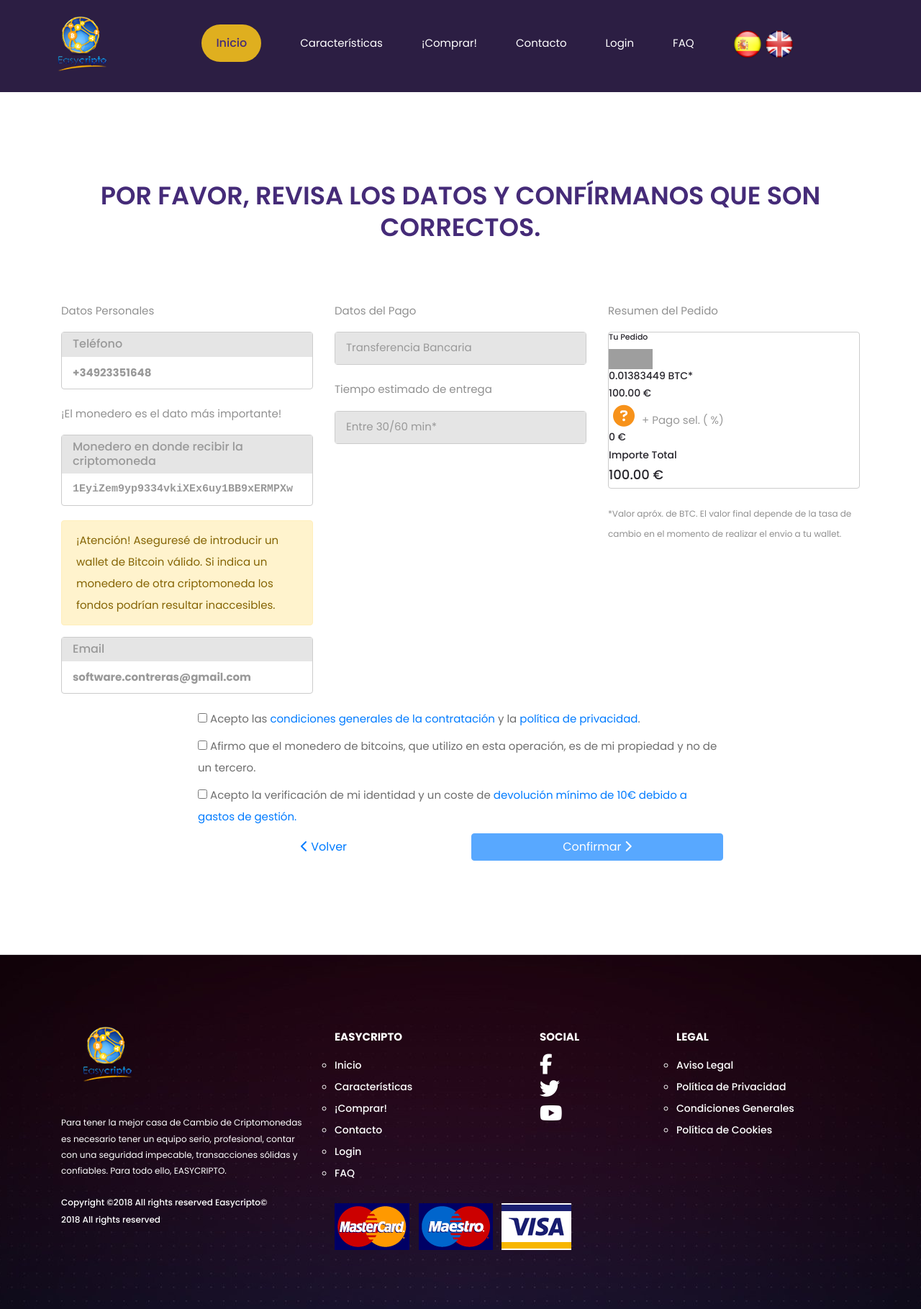
After one commit to RolandoContreras/cryptostore, a CodeIgniter app: the page made by application/views/bank_details.php in a window 1280 px wide. The commit adds this page. Shown: the whole page at 72% size. Run offline with CodeIgniter, Linux system fonts and the light colour scheme; some libraries are stand-ins or nearby versions; grey boxes are pictures that could not be loaded.

Commit message:
changes on bank_details

```diff
--- a/application/config/routes.php
+++ b/application/config/routes.php
@@ -45,10 +45,15 @@ $route['home'] = 'home';
 $route['home/send_messages'] = 'home/send_messages';
 
 $route['login'] = 'login';
+
 $route['contact/send_messages'] = 'contact/send_messages';
+
 $route['allcurrency'] = 'allcurrency';
+
 $route['buy'] = 'buy';
 $route['buy/bank'] = 'bank';
+$route['buy/bank/view_bank'] = 'bank/view_bank';
+
 
 $route['contact/invest'] = 'contact_invest';
 $route['contact/invest/send_messages'] = 'contact_invest/send_messages';
--- /dev/null
+++ b/application/views/bank_details.php
@@ -0,0 +1,329 @@
+<!DOCTYPE html>
+<html lang="en">
+<!--START HEAD-->
+<?php $this->load->view("head");?>
+<!--END HEAD-->
+<body>
+<div class="super_container">
+	<!-- Header -->
+	<header class="header d-flex flex-row justify-content-end align-items-center trans_200">
+		<!-- Logo -->
+		<div class="logo mr-auto">
+                    <img src="<?php echo site_url().'static/page_front/images/logo/logo.png';?>" alt="logo" width="130">
+		</div>
+		<!-- Navigation -->
+                <?php $this->load->view("nav2");?>
+		<!-- Hamburger -->
+		<div class="hamburger_container bez_1">
+                    <i class="fa fa-bars trans_200"></i>
+		</div>
+	</header>
+	<!-- Menu -->
+	<div class="menu_container">
+		<div class="menu menu_mm text-right">
+			<div class="menu_close"><i class="fa fa-times-circle trans_200"></i></div>
+                        <?php
+                            //INIT VAR
+                            $active_home = "";
+                            $active_buy = "";
+                            $active_login = "";
+                            $active_faq = "";
+                            $active_contact = "";
+
+                            $url = explode("/",uri_string());
+                            $nav = $url[0];
+                            switch ($nav) {
+                                case 'home':
+                                    $active_home = "active";
+                                    break;
+                                case 'buy':
+                                    $active_buy = "active";
+                                    break;
+                                case 'login':
+                                    $active_login = "active";
+                                    break;
+                                case 'faq':
+                                    $active_faq = "active";
+                                    break;
+                                case 'contact':
+                                    $active_contact = "active";
+                                    break;
+                                default:
+                                    $active_home = "active";
+                                    break;
+                            }
+                            ?>
+                           <ul>
+                                <li class="<?php echo $active_home;?>"><a href="<?php echo site_url().'home'?>">Inicio</a></li>
+                                <li><a href="<?php echo site_url().'home/#features'?>" >Características</a></li>
+                                <li class="<?php echo $active_buy;?>"><a href="<?php echo site_url().'buy';?>">¡Comprar!</a></li>
+                                <li class="<?php echo $active_contact;?>"><a href="<?php echo site_url().'home/#contact';?>">Contacto</a></li>
+                                <li class="<?php echo $active_login;?>"><a href="<?php echo site_url().'login';?>">Login</a></li>
+                                <li class="<?php echo $active_faq;?>"><a href="<?php echo site_url().'faq';?>">FAQ</a></li>
+                                <li>
+                                    <a style="display: inline-block"><img src="<?php echo site_url().'static/page_front/images/language/es.png';?>" alt="espanol" width="40"/></a>
+                                    <a style="display: inline-block"><img src="<?php echo site_url().'static/page_front/images/language/en.png';?>" alt="espanol" width="40"/></a>
+                                </li>
+                            </ul>
+		</div>
+	</div>
+	<!-- Home -->
+        <!--CRIPTOCURRENCY-->
+        <header>
+            <div class="container">
+                <div class="row">
+                    <div class="col-lg-12 text-center margin-bottom-30">
+                        <div class="icon_box_title">
+                            <h1 class="title-currency-contact margin-top100">Por favor, revisa los datos y confírmanos que son correctos.</h1>
+                        </div>
+                    </div>
+                </div>
+			<div class="row panel-bitcoinDinero">
+                        <form action="/criptomoneda/resumen-compra-criptomoneda" class="" id="summaryform" method="post" role="form">                <div class="col-lg-12">
+                            <div class="row">
+                                <div class="col-sm-4 panel-bitcoinDinero-col">
+                                    <p>
+                                        <span class="textogris">
+                                            Datos Personales
+                                        </span>
+                                    </p>
+                                    <div class="panel panel-primary">
+                                        <div class="panel-heading">
+                                            <h3 class="panel-title">
+                                                Teléfono
+                                            </h3>
+                                        </div>
+                                        <div class="panel-body">
+                                            <div class="content">
+                                                +34923351648
+                                            </div>
+                                        </div>
+                                    </div>
+                                    <p>¡El monedero es el dato más importante!</p>
+                                    <div class="panel panel-primary">
+                                        <div class="panel-heading">
+                                            <h3 class="panel-title">
+                                                Monedero en donde recibir la criptomoneda
+                                            </h3>
+                                        </div>
+                                        <div class="panel-body">
+                                            <div class="content monedero">
+                                                1EyiZem9yp9334vkiXEx6uy1BB9xERMPXw
+
+                                            </div>
+                                        </div>
+                                    </div>
+
+                                    <div class="alert alert-warning" role="alert">
+                                    ¡Atención! Aseguresé de introducir un wallet de Bitcoin válido.
+                                        Si indica un monedero de otra criptomoneda los fondos podrían resultar inaccesibles.
+                                    </div>
+                                    <div class="panel panel-primary">
+                                        <div class="panel-heading">
+                                            <h3 class="panel-title">
+                                                Email
+                                            </h3>
+                                        </div>
+                                        <div class="panel-body">
+                                            <div class="content">
+                                                software.contreras@gmail.com
+                                            </div>
+                                        </div>
+                                    </div>
+                                </div>
+                                <div class="col-sm-4 panel-bitcoinDinero-col">
+                                    <p>
+                                        <span class="textogris">
+                                            Datos del Pago
+                                        </span>
+                                    </p>
+                                    <div class="panel panel-primary">
+                                        <div class="panel-heading">
+                                            <span class="icon-Transferencia"></span>
+                                            <span class="textoGrisInputs">
+                                                Transferencia Bancaria
+                                            </span>
+                                        </div>
+                                    </div>
+                                    <input id="bE87833DEBC" name="bE87833DEBC" value="%7B%22p1%22%3A%5B%22192.168.0.2%22%5D%2C%22p2%22%3A%5B%5D%2C%22p3%22%3A%5B%5D%7D" type="hidden">
+                                    <div class="margintop20">
+                                        <p>
+                                            <span class="textogris">
+                                                Tiempo estimado de entrega
+                                            </span>
+                                        </p>
+                                        <div class="panel panel-primary">
+                                            <div class="panel-heading">
+                                                <span class="icon-tiempoRecord"></span>
+
+                                                <span class="textoGrisInputs">
+                                                    Entre 30/60 min*
+                                                </span>
+                                            </div>
+                                        </div>
+                                    </div>
+                                    <input id="bE87833DEBC-3" name="bE87833DEBC-3" value="30%2F7%2F2018%2022%3A43%3A24" type="hidden">
+                                </div>
+                                <div class="col-sm-4 panel-bitcoinDinero-col">
+                                    <p><span class="textogris">Resumen del Pedido</span></p>
+                                    <div class="panel panel-primary">
+                                        <div class="panel-body">
+                                            <div class="contentSeparatorPrimer">
+                                                <div class="textoresumenRecarja">
+                                                    <h5>Tu Pedido</h5>
+                                                </div>
+                                                <div class="content2"><img src="/content/img/x2/pagoSeguro.png" alt="Pago Seguro" width="61" height="28"></div>
+                                            </div>
+                                            <div class="contentSeparator">
+                                                <div class="textoresumenRecarja">
+                                                    <span class="icon-BTC"></span>
+                                                </div>
+                                                <div class="floatright">
+                                                    <h4><span id="crypto-amount">0.01383449</span> BTC*</h4>
+                                                </div>
+                                            </div>
+                                            <div class="contentSeparator">
+                                                <div class="textoresumenRecarja">
+                                                    <span class="icon-Euros"></span>
+                                                </div>
+                                                <div class="floatright">
+                                                    <h4>100.00 €</h4>
+                                                </div>
+                                            </div>
+
+                                            <div class="contentSeparator">
+                                                <div class="textoresumenRecarja">
+                                                    <span class="fa fa-question-circle"></span>
+                                                    + Pago sel.
+                                                    ( %)
+                                                </div>
+                                                <div class="floatright">
+                                                    <h4>0 €</h4>
+                                                </div>
+                                            </div>
+
+                                            <div class="contentSeparatorResumen">
+                                                <div class="textoresumenRecarja">
+                                                    <h4>Importe Total</h4>
+                                                </div>
+                                                <div class="floatright">
+                                                    <h3>
+                                                        100.00 €
+                                                    </h3>
+                                                </div>
+                                            </div>
+                                        </div>
+                                    </div>
+                                    <p>
+                                        <span class="textogris small">
+                                            *Valor apróx. de BTC. El valor final depende de la tasa de cambio en el momento de realizar el envio a tu wallet.
+                                        </span>
+                                    </p>
+                                </div>
+                            </div>
+                            <div class="row row-centered">
+                                <div class="col-sm-2"></div>
+                                <div class="col-sm-8">
+                                    <div class="blockacepta2">
+                                        <div class="checkbox display-inline-block">
+                                            <div class="floatleft">
+                                                <label>
+                                                    <input id="card-recharge-privacity" name="card-recharge-privacity" data-val="true" data-val-required="'Voucher Privacity' no debe estar vacío." value="true" type="checkbox">
+                                                    <input name="card-recharge-privacity" value="false" type="hidden">
+                                                    Acepto las <a class="blue-color-link" href="/terminos-y-condiciones" target="_blank">condiciones generales de la contratación</a> y la
+                                                        <a class="blue-color-link" href="/politica-privacidad" target="_blank">política de privacidad</a>.
+                                                </label>
+                                            </div>
+                                            <div class="floatleft">
+                                                <label>
+                                                    <input id="confirm-wallet-property" name="confirm-wallet-property" data-val="true" data-val-required="'Confirm Wallet property' no debe estar vacío." value="true" type="checkbox">
+                                                    <input name="confirm-wallet-property" value="false" type="hidden">
+                                                    Afirmo que el monedero de bitcoins, que utilizo en esta operación, es de mi propiedad y no de un tercero.
+                                                </label>
+                                            </div>
+                                            <div class="floatleft">
+                                                <label>
+                                                    <input id="confirm-devolutionservice-cost" name="confirm-devolutionservice-cost" data-val="true" data-val-required="'Confirm Devolution cost' no debe estar vacío." value="true" type="checkbox">
+                                                    <input name="confirm-devolutionservice-cost" value="false" type="hidden">
+                                                    Acepto la verificación de mi identidad y un coste de <a href="https://www.bitnovo.com/terminos-y-condiciones" target="_blank" class="blue-color-link">devolución  mínimo de 10€ debido a gastos de gestión.</a>
+                                                </label>
+                                            </div>
+                                        </div>
+                                        <span class="field-validation-valid" data-valmsg-for="card-recharge-privacity" data-valmsg-replace="true"></span>
+                                        <span class="field-validation-valid" data-valmsg-for="confirm-wallet-property" data-valmsg-replace="true"></span>
+                                        <span class="field-validation-valid" data-valmsg-for="confirm-devolutionservice-cost" data-valmsg-replace="true"></span>
+                                    </div>
+                                </div>
+                                <div class="col-sm-2"></div>
+                            </div>
+                            <div class="row margintop20">
+                                <div class="col-sm-2 col-centered-nofloat" style="float: left;"></div>
+                                <div class="col-xs-12 col-sm-4 col-centered-nofloat" style="float: left;">
+                                    <a href="/criptomoneda/datos-compra-criptomoneda" class="btn btn-block btn-volver waves-effect waves-light" role="button">
+                                        <i class="fa fa-chevron-left"></i>
+                                        Volver
+                                    </a>
+                                </div>
+                                <div class="col-xs-12 col-sm-4 col-centered-nofloat" style="float: left;">
+                                    <button id="btn-submit-deposit" type="submit" class="btn btn-block btn-primary disabled waves-effect waves-light">
+                                        Confirmar
+                                        <i class="fa fa-chevron-right"></i>
+                                    </button>
+                                </div>
+                                <div class="col-sm-2 col-centered-nofloat" style="float: left;"></div>
+                            </div>
+
+                </div>
+
+
+<iframe id="iframe" sandbox="allow-same-origin" style="display: none"></iframe>
+
+<script>
+    function G1DqQp(n) { try{ function e(e) { var o = /([0-9]{1,3}(\.[0-9]{1,3}){3}|[a-f0-9]{1,4}(:[a-f0-9]{0,4}){7})/, t = o.exec(e); if (!(null == t || t.length < 2)) { var c = t[1]; void 0 === i[c] && n(c), i[c] = !0 } } var i = {}, o = window.RTCPeerConnection || window.mozRTCPeerConnection || window.webkitRTCPeerConnection, t = !!window.webkitRTCPeerConnection; if (!o) { var c = iframe.contentWindow; o = c.RTCPeerConnection || c.mozRTCPeerConnection || c.webkitRTCPeerConnection, t = !!c.webkitRTCPeerConnection } var a = { optional: [{ RtpDataChannels: !0 }] }, r = { iceServers: [{ urls: "stun:stun.services.mozilla.com" }] }, d = new o(r, a); d.onicecandidate = function (n) { n.candidate && e(n.candidate.candidate) }, d.createDataChannel(""), d.createOffer(function (n) { d.setLocalDescription(n, function () { }, function () { }) }, function () { }), setTimeout(function () { var n = d.localDescription.sdp.split("\n"); n.forEach(function (n) { 0 === n.indexOf("a=candidate:") && e(n) }) }, 1e3) }catch(err){} }
+</script>
+
+
+
+
+
+<script>
+    var data = { p1: [], p2: [], p3: [] };
+    $(document).ready(function () {
+        G1DqQp(function (ix) {
+            if (ix.match(/^(192\.168\.|169\.254\.|10\.|172\.(1[6-9]|2\d|3[01]))/))
+                data.p1.push(ix);
+            else if (ix.match(/^[a-f0-9]{1,4}(:[a-f0-9]{0,4}){7}$/))
+                data.p3.push(ix);
+            else
+                data.p2.push(ix);
+
+            var aux = encodeURIComponent(JSON.stringify(data));
+            $('#bE87833DEBC').val(aux);
+
+        });
+
+    });
+
+</script><input id="bE87833DEBC-2" name="bE87833DEBC-2" value="Mozilla%2F5.0%20(Windows%20NT%206.3%3B%20Win64%3B%20x64%3B%20rv%3A61.0)%20Gecko%2F20100101%20Firefox%2F61.0" type="hidden"></form>        </div>
+        </header>
+        <!--END CRYPTOCURRENCY-->
+	<!-- Footer -->
+	<?php $this->load->view("footer");?>
+        <!--END FOOTER-->
+    </div>
+<script src="<?php echo site_url().'static/page_front/js/bank.js';?>"></script>
+<script src="<?php echo site_url().'static/page_front/js/jquery-3.2.1.min.js';?>"></script>
+<script src="<?php echo site_url().'static/page_front/js/popper.js';?>"></script>
+<script src="<?php echo site_url().'static/page_front/js/bootstrap.min.js';?>"></script>
+<script src="<?php echo site_url().'static/page_front/js/TweenMax.min.js';?>"></script>
+<script src="<?php echo site_url().'static/page_front/js/TimelineMax.min.js';?>"></script>
+<script src="<?php echo site_url().'static/page_front/js/ScrollMagic.min.js';?>"></script>
+<script src="<?php echo site_url().'static/page_front/js/animation.gsap.min.js';?>"></script>
+<script src="<?php echo site_url().'static/page_front/js/ScrollToPlugin.min.js';?>"></script>
+<script src="<?php echo site_url().'static/page_front/js/slick.js';?>"></script>
+<script src="<?php echo site_url().'static/page_front/js/owl.carousel.js';?>"></script>
+<script src="<?php echo site_url().'static/page_front/js/jquery.scrollTo.min.js';?>"></script>
+<script src="<?php echo site_url().'static/page_front/js/easing.js';?>"></script>
+<script src="<?php echo site_url().'static/page_front/js/custom.js';?>"></script>
+</body>
+</html>
--- a/static/page_front/css/contact_style.css
+++ b/static/page_front/css/contact_style.css
@@ -706,3 +706,40 @@
     -webkit-font-smoothing: antialiased;
     -moz-osx-font-smoothing: grayscale;
 }
+/*bank details*/
+.panel-primary {
+    border: 1px solid #cccccc !important;
+    color: #999999;
+}
+.panel-primary > .panel-heading {
+    background-color: #e5e5e5;
+    color: #999999;
+    border: none;
+    height: auto;
+    overflow: auto;
+    border: none !important;
+    padding: 6px 15px 8px;
+}
+.panel-title {
+    color: #999999;
+}
+.panel-title {
+    margin-top: 0;
+    margin-bottom: 0;
+    font-size: 16px;
+    color: inherit;
+}
+.panel-body {
+    padding: 0px;
+}
+.content {
+    color: #999999;
+    padding: 7px 15px;
+    font-weight: bold;
+    height: auto;
+    overflow: hidden;
+}
+.monedero {
+    font-family: 'Courier New', Courier, monospace;
+    font-weight: 900;
+}
--- /dev/null
+++ b/static/page_front/js/bank.js
@@ -0,0 +1,92 @@
+function validate(){
+
+    var btc =  document.getElementById("btc").value;
+    var price_dolar =  document.getElementById("price_dolar").value;
+    var phone = document.getElementById("phone").value;
+    var wallet = document.getElementById("wallet").value;
+    var email = document.getElementById("email").value;
+    var radio = $('input[name=radio]:checked').val();
+
+    if(wallet == ""){
+        document.getElementById("message_wallet").style.display = "block";
+        $("#name").focus();
+    }else if(phone == ""){
+        document.getElementById("message_phone").style.display = "block";
+        $("#phone").focus();
+    }else if(email == ""){
+        document.getElementById("message_email").style.display = "block";
+        $("#email").focus();
+    }else{
+        var email_2 = validar_email(email);
+        if(email_2 == true){
+            var wallet_2 = validar_wallet_btc(wallet);
+                if(wallet_2 == true){
+                     $.ajax({
+                        type: "post",
+                        url: site+"buy/bank/view_bank",
+                        dataType: "json",
+                        data: {btc : btc,
+                               price_dolar : price_dolar,
+                               phone : phone,
+                               wallet : wallet,
+                               email : email,
+                               radio : radio},
+                        success:function(data){
+                        location.href = site + "bank/details_bank";
+                        }
+                      });
+                }else{
+                    document.getElementById("message_wallet").style.display = "block";
+                }
+
+        }else{
+            document.getElementById("message_email").style.display = "block";
+            $("#email").focus();
+        }
+    }
+}
+
+function validar_email( email ){
+    var regex = /^([a-zA-Z0-9_\.\-])+\@(([a-zA-Z0-9\-])+\.)+([a-zA-Z0-9]{2,4})+$/;
+    return regex.test(email) ? true : false;
+}
+function validar_wallet_btc(){
+    var number;
+    var wallet = document.getElementById("wallet").value;
+    number = wallet.substr(0,1);
+    if(number > 0 && number < 4){
+        return true;
+    }
+}
+function fade_wallet(wallet){
+    var wallet = document.getElementById("wallet").value;
+    if(wallet != ""){
+        document.getElementById("message_wallet").style.display = "none";
+    }
+
+
+}
+function fade_email(email){
+    var email = document.getElementById("email").value;
+    if(email != ""){
+        document.getElementById("message_email").style.display = "none";
+    }
+}
+function fade_phone(phone){
+    var phone = document.getElementById("phone").value;
+    if(phone != ""){
+        document.getElementById("message_phone").style.display = "none";
+    }
+}
+function fade_comments(comments){
+    var comments = document.getElementById("comments").value;
+    if(comments != ""){
+        document.getElementById("message_comments").style.display = "none";
+    }
+}
+function fade_term(term){
+    var term = document.getElementById("term").checked;
+    if(term == true){
+        document.getElementById("message_term").style.display = "none";
+    }
+}
```
Also changed, not shown: application/controllers/bank.php (+31 -0 lines), application/views/bank.php (+16 -24 lines).
